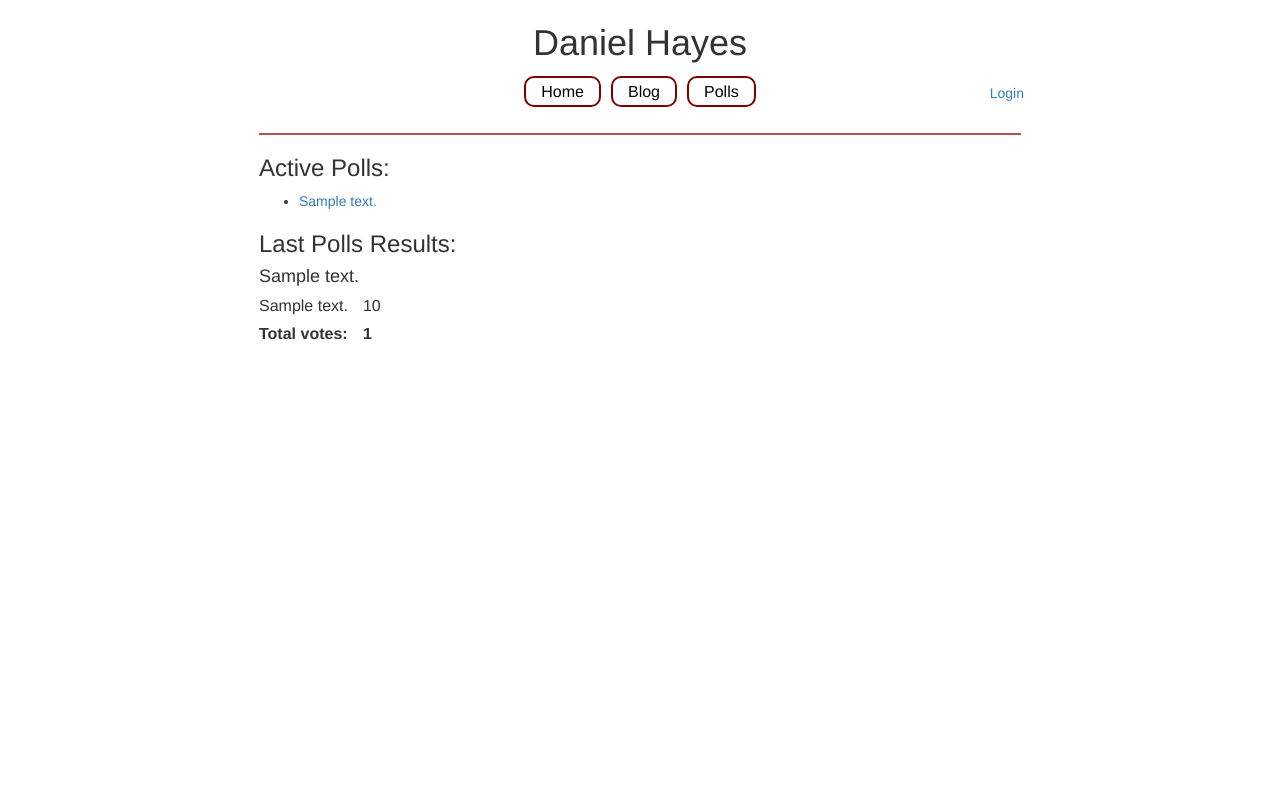
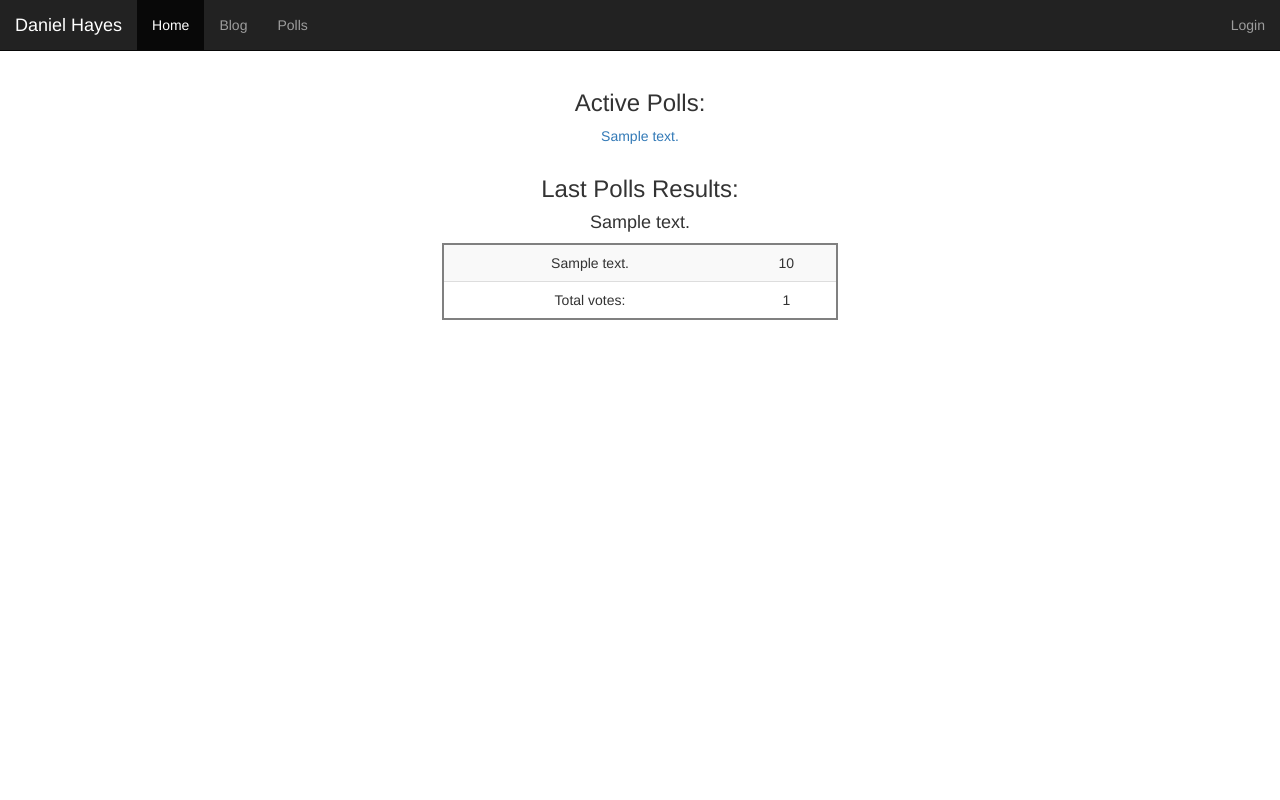
Before and after one commit to imasnyper/danielhayes, a Django app: template home/templates/home/index.html in a window 1280 px wide. Run offline with Django 3.2, Linux system fonts and the light colour scheme; the template is opened without the code that fills it: most values are stand-ins (such as "Sample title", 1, 10 or a date in 2020); some libraries are stand-ins or nearby versions.

Commit message:
rewrote the templates to start making more heavy use of bootstrap. no sense re-inventing the wheel. plan on making the home page into an about me style bootstrap theme, and the blog will use a proper blog theme.

```diff
--- a/blog/models.py
+++ b/blog/models.py
@@ -4,7 +4,7 @@ from django.contrib.auth.models import User
 
 def image_directory_path(instance, filename):
     # file will be uploaded to MEDIA_ROOT/<blog-title>/images/<filename>
-    return '{0}/images/{1}'.format(instance.image_title, filename)
+    return 'images/{0}/{1}'.format(instance.image_title, filename)
 
 
 class Post(models.Model):
@@ -25,7 +25,7 @@ class PostImage(models.Model):
         Post,
         on_delete=models.CASCADE,
         )
-    image_title = models.CharField(max_length=15)
+    image_title = models.CharField(max_length=30)
     image_height = models.IntegerField()
     image_width = models.IntegerField()
     image = models.ImageField(
--- a/blog/views.py
+++ b/blog/views.py
@@ -11,7 +11,7 @@ class IndexView(TemplateView):
 
     def get_context_data(self, **kwargs):
         context = super(IndexView, self).get_context_data(**kwargs)
-        context['latest_posts'] = Post.objects.all()
+        context['latest_posts'] = Post.objects.all().order_by('-pub_date')
 
         return context
 
--- a/home/templates/home/base.html
+++ b/home/templates/home/base.html
@@ -1,42 +1,54 @@
 {% load static %}
-
-<link rel="stylesheet" href="https://maxcdn.bootstrapcdn.com/bootstrap/3.3.7/css/bootstrap.min.css" integrity="sha384-BVYiiSIFeK1dGmJRAkycuHAHRg32OmUcww7on3RYdg4Va+PmSTsz/K68vbdEjh4u" crossorigin="anonymous" />
-
-<link rel="stylesheet" type="text/css" href="{% static 'polls/style.css' %}" />
 
 <!DOCTYPE html>
 <html>
 <head>
   <title>Daniel Hayes</title>
+  <link rel="stylesheet" href="https://maxcdn.bootstrapcdn.com/bootstrap/3.3.7/css/bootstrap.min.css" integrity="sha384-BVYiiSIFeK1dGmJRAkycuHAHRg32OmUcww7on3RYdg4Va+PmSTsz/K68vbdEjh4u" crossorigin="anonymous" />
+
+  <script src="https://ajax.googleapis.com/ajax/libs/jquery/1.12.4/jquery.min.js"></script>
+
+  <script src="https://maxcdn.bootstrapcdn.com/bootstrap/3.3.7/js/bootstrap.min.js"></script>
+
+  <link rel="stylesheet" type="text/css" href="{% static 'polls/style.css' %}" />
 </head>
 <body>
-  <h1>{% block title %}Daniel Hayes{% endblock %}</h1>
-  {% block nav %}
-  <nav class=nav>
-    <div class=nav-item>
-      <a class=nav-item href="{% url 'home:home' %}">Home</a>
+  <nav class="navbar navbar-inverse navbar-fixed-top">
+    <div class"container-fluid">
+      <div class="navbar-header">
+        <a class="navbar-brand" href="{% url 'home:home' %}">{% block nav-brand %}Daniel Hayes{% endblock %}</a>
+      </div>
+      <ul class="nav navbar-nav">
+        {% block nav-links %}
+        <li>
+          <a href="{% url 'home:home' %}">Home</a>
+        </li>
+        <li>
+          <a href="{% url 'blog:index' %}">Blog</a>
+        </li>
+        <li>
+          <a href="{% url 'polls:index' %}">Polls</a>
+        </li>
+        {% endblock nav-links %}
+      </ul>
+      <ul class="nav navbar-nav navbar-right">
+        {% if request.user.is_authenticated %}
+          <p class="navbar-text">
+            Hello {{ request.user.username|title }}.
+          </p>
+          <li>
+            <a href="{% url 'logout' %}">Logout?</a>
+          </li>
+        {% else %}
+          <li>
+            <a href="{% url 'login' %}">Login</a>
+          </li>
+        {% endif %}
+      </ul>
+    </nav>
+    <div class="container-fluid content text-center">
+      {% block content %}{% endblock %}
     </div>
-    <div class=nav-item>
-      <a class=nav-item href="{% url 'blog:index' %}">Blog</a>
-    </div>
-    <div class=nav-item>
-      <a class=nav-item href="{% url 'polls:index' %}">Polls</a>
-    </div>
-
-  {% if request.user.is_authenticated %}
-    <div class=login>
-      Hello {{ request.user.username|title }}. <a href="{% url 'logout' %}">Logout?</a>
-    </div>
-  {% else %}
-    <div class=login>
-      <a href="{% url 'login' %}">Login</a>
-    </div>
-  {% endif %}
-  </nav>
-  {% endblock nav %}
-
-  <hr />
-
-  {% block content %}{% endblock %}
+  </div>
 </body>
 </html>
--- a/home/templates/home/index.html
+++ b/home/templates/home/index.html
@@ -1,24 +1,41 @@
 {% extends 'home/base.html' %}
 
+{% block nav-links %}
+<li class="active">
+  <a href="{% url 'home:home' %}">Home</a>
+</li>
+<li>
+  <a href="{% url 'blog:index' %}">Blog</a>
+</li>
+<li>
+  <a href="{% url 'polls:index' %}">Polls</a>
+</li>
+{% endblock nav-links %}
 {% block content %}
   {% if active_questions %}
   <h3>
     Active Polls:
   </h3>
-<ul>
+  <ul class="no-style">
     {% for question in active_questions %}
       <li><a href="{% url 'polls:detail' question.id %}">{{ question.question_text }}</a></li>
     {% endfor %}
   </ul>
   {% endif %}
   {% if last_question %}
+    <div class="row">
+      <div class="col-sm-4">
+
+      </div>
+      <div class="col-sm-4">
         <h3>
           Last Polls Results:
         </h3>
         <h4>
           {{ last_question.question_text }}
         </h4>
-  <table>
+        <table class="table table-striped">
+          <tbody>
           {% for choice in last_question.choice_set.all %}
             <tr>
               <td>
@@ -29,19 +46,21 @@
               </td>
             </tr>
           {% endfor %}
-  <tr class="empty_row">
-    <td colspan="2">
-    </td>
-  </tr>
           <tr>
-      <td class="total_votes">
+              <td>
                 Total votes:
               </td>
-      <td class="total_votes">
+              <td>
                 {{ last_question.total_vote_count }}
               </td>
           </tr>
+          </tbody>
         </table>
+      </div>
+      <div class="col-sm-4">
+
+      </div>
+    </div>
   {% else %}
     <p>
       Could not find any polls
--- a/polls/static/polls/style.css
+++ b/polls/static/polls/style.css
@@ -1,51 +1,14 @@
-a.nav-item{
-  background-color: white;
-  color: black;
-  border: 2px solid #800000;
-  border-radius: 10px;
-  padding: 5px 15px;
-  font-size: 16px;
+/*
+
+
+
+body {
+  margin: auto;
+  width: 100%;
+  padding-top: 50px;
 }
 
-a.nav-item:active{
-  text-decoration: none;
-  background-color: #800000;
-  color: white;
-}
-
-a.nav-item:hover{
-  text-decoration: none;
-  background-color: #800000;
-  border: 2px solid #660000;
-  color: white;
-}
-
-img{
-  display: block;
-  max-width: 100%;
-  width: auto;
-  height: auto;
-}
-
-ul.post-images{
-  padding: 0;
-  list-style-type: none;
-}
-
-div.nav-item{
-  display: inline-block;
-  width: auto;
-  height: auto;
-  margin-left: 5px;
-  margin-right: 5px;
-}
-
-div.login{
-  position: absolute;
-  right: 20%
-}
-
-body {
+.content {
   margin: auto;
   width: 60%;
   padding: 3px;
@@ -59,22 +22,6 @@ h1 {
   text-align: center;
 }
 
-.nav {
-  display: flex;
-  justify-content: center;
-  align-items: center;
-  /*text-align: center;*/
-  /*margin-right: auto;*/
-  /*margin-left: auto;*/
-  height: 40px;
-}
-
-/*.nav-item {
-  padding: 15px;
-  font-size: 16px;
-  background-color: #800000;
-}*/
-
 .total_votes {
   font-weight: bold;
 }
@@ -83,6 +30,43 @@ h1 {
   height: 10px !important;
 }
 
-hr {
-	border-top: 2px solid #ac5353;
+*/
+
+img{
+  display: block;
+  max-width: 100%;
+  width: auto;
+  height: auto;
 }
+
+.vote_again {
+  padding-top: 15px;
+}
+
+.form-horizontal .control-label {
+  text-align: left;
+}
+
+.table {
+  margin: auto;
+  border: 2px solid gray;
+}
+
+.container-fluid.content {
+  padding-top: 70px;
+}
+
+.navbar-right {
+  margin-right: 0px;
+}
+
+
+ul.no-style {
+  list-style: none;
+  padding-left: 0px;
+}
+
+.bg-1 {
+    background-color: cornflowerblue; /* Green */
+    color: #ffffff;
+}
```
Also changed, not shown: blog/templates/blog/blog_index.html (+13 -4 lines), blog/templates/blog/post_detail.html (+18 -7 lines), polls/templates/polls/detail.html (+20 -8 lines), polls/templates/polls/index.html (+13 -3 lines), polls/templates/polls/results.html (+37 -9 lines), db.sqlite3. Lines whose indentation alone changed are shown as unchanged.
